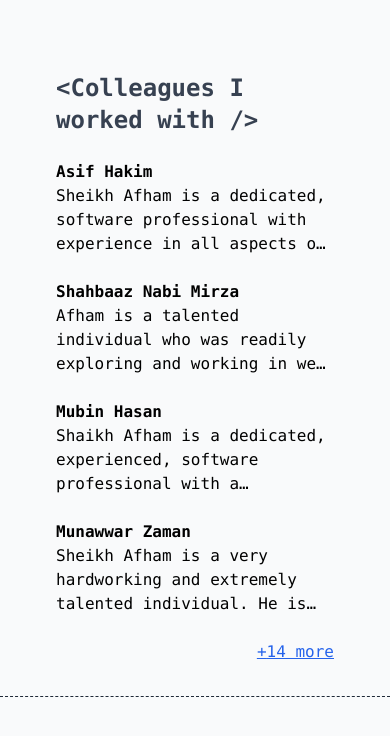
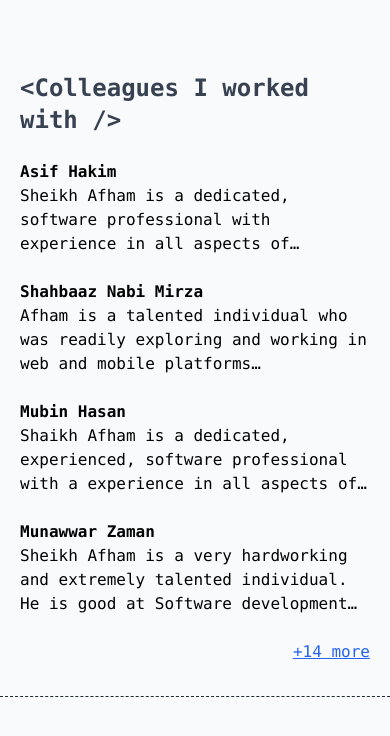
Before and after one commit to SheikhAfham-1993/myportfolio, a Next.js app: page /endorsments in a window 390 px wide. Shown: the top 736 px of the page. Built offline with nearby package versions, Linux system fonts and the light colour scheme.

Commit message:
fixed small screen UI

```diff
--- a/app/page.js
+++ b/app/page.js
@@ -9,7 +9,7 @@ import Footer from '@/components/Footer/Footer'
 const AboutMe = () => {
   return (
     <div className="w-full flex flex-col">
-      <div className="flex justify-center w-full px-14">
+      <div className="flex justify-center w-full px-5 sm:px-14">
         <div className="w-full grid grid-cols-1 md:flex md:flex-row max-w-4xl">
           <div className="text-2xl md:text-4xl text-gray-700 font-semibold ">
             <code>{'<Sheikh Afham Uddin/>'}</code>
--- a/components/Footer/Footer.js
+++ b/components/Footer/Footer.js
@@ -28,7 +28,7 @@ const Footer = () => {
   ]
   const date = new Date()
   return (
-    <div className="flex w-full justify-center px-14">
+    <div className="flex w-full justify-center px-5 sm:px-14">
       <div className="flex flex-col w-full max-w-4xl py-5">
         <code className="text-lg">
           {weekday[date.getDay()]}, {date.getDate()} {month[date.getMonth()]}
--- a/components/SectionComp/Section.js
+++ b/components/SectionComp/Section.js
@@ -1,7 +1,7 @@
 import React from 'react'
 const Section = ({ children }) => {
   return (
-    <section className="border-b border-dashed border-gray-800 py-8 px-14 flex justify-center">
+    <section className="border-b border-dashed border-gray-800 py-8 px-5 sm:px-14 flex justify-center">
       {children}
     </section>
   )
```
